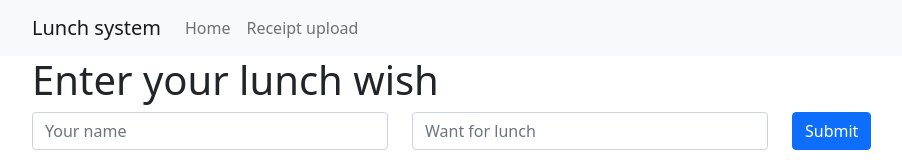
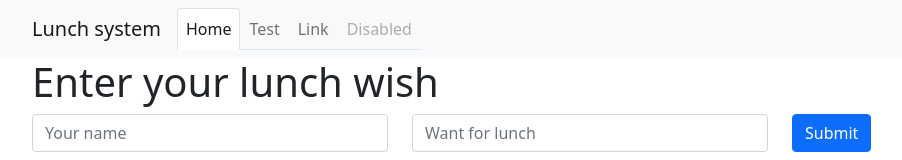
Before and after one commit to tonivuc/demoproject, a React (Create React App) app in the folder frontend/: page / in a window 1280 px wide. Shown: the top 160 px of the page, without its empty margins (50-952 px from the left). Built offline with nearby package versions, Linux system fonts and the light colour scheme; no server answers.

Commit message:
Added Tabs to navbar

```diff
--- a/frontend/src/components/mainNav.jsx
+++ b/frontend/src/components/mainNav.jsx
@@ -1,18 +1,31 @@
 import React from "react";
 import {Navbar, Container, Nav, NavDropdown} from 'react-bootstrap';
+import { Link, NavLink } from "react-router-dom";
 
 
 export default function MainNav() {
   return (
     <Navbar bg="light" expand="lg">
         <Container>
-            <Navbar.Brand href="/">Lunch system</Navbar.Brand>
+            <Navbar.Brand as={Link} to="/">Lunch system</Navbar.Brand>
             <Navbar.Toggle aria-controls="basic-navbar-nav" />
             <Navbar.Collapse id="basic-navbar-nav">
-            <Nav className="me-auto">
-                <Nav.Link href="/">Home</Nav.Link>
-                <Nav.Link href="/receipt-upload">Receipt upload</Nav.Link>
-            </Nav>
+              <Nav className="me-auto" justify variant="tabs" defaultActiveKey="/">
+                <Nav.Item>
+                  <Nav.Link as={NavLink} to="/">Home</Nav.Link>
+                </Nav.Item>
+                <Nav.Item>
+                  <Nav.Link as={NavLink} to="/receipt-upload">Test</Nav.Link>
+                </Nav.Item>
+                <Nav.Item>
+                  <Nav.Link eventKey="link-2">Link</Nav.Link>
+                </Nav.Item>
+                <Nav.Item>
+                  <Nav.Link eventKey="disabled" disabled>
+                    Disabled
+                  </Nav.Link>
+                </Nav.Item>
+              </Nav>
             </Navbar.Collapse>
         </Container>
     </Navbar>
```
